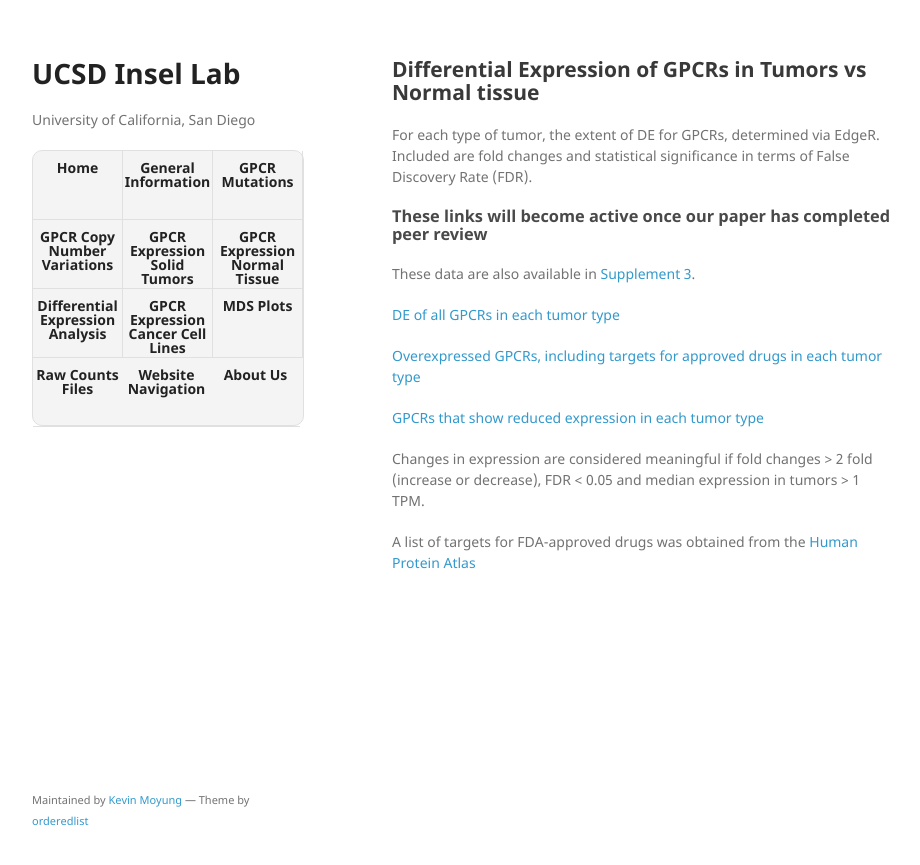
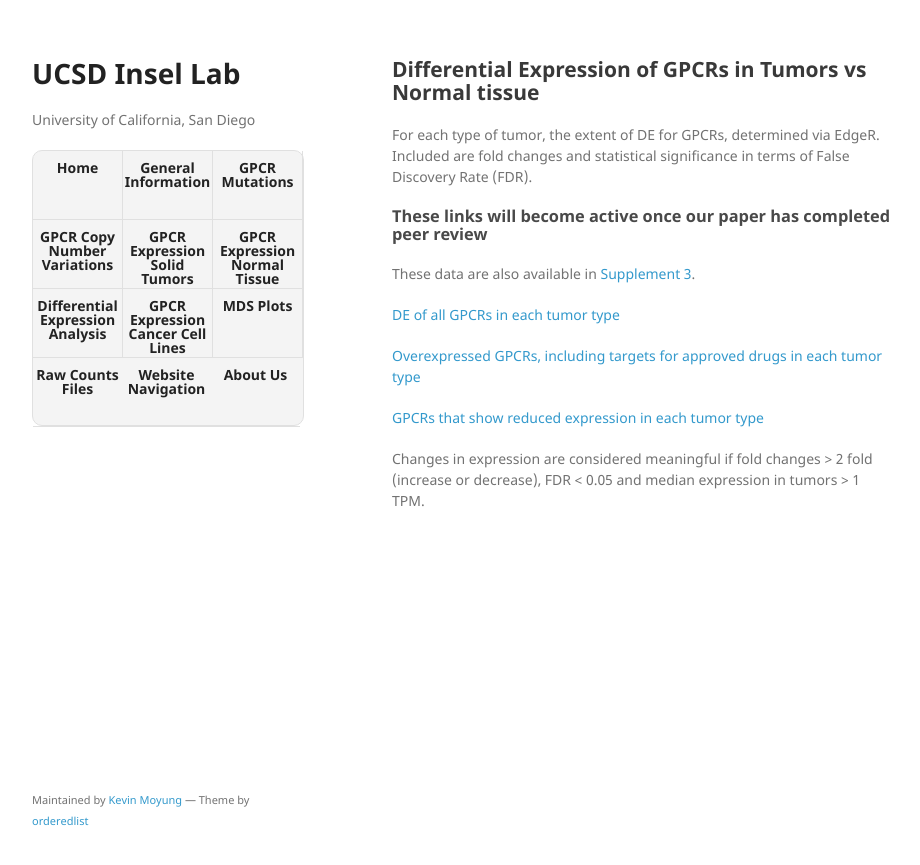
Before and after one commit to insellab/insellab.github.io, a Jekyll site: the page built from gpcr_DE.md, in a window 1280 px wide. Shown: the top 865 px of the page, without its empty margins (178-1098 px from the left). Built offline with Jekyll 4.4.1, drawn with Linux system fonts in a browser that asks for light colours; our own code applies the rules of GitHub Pages for plain Markdown files.

Commit message:
Update gpcr_DE.md

```diff
--- a/gpcr_DE.md
+++ b/gpcr_DE.md
@@ -17,5 +17,3 @@ These data are also available in [Supplement 3]().
 [GPCRs that show reduced expression in each tumor type]()
 
 Changes in expression are considered meaningful if fold changes > 2 fold (increase or decrease), FDR < 0.05 and median expression in tumors > 1 TPM.
-
-A list of targets for FDA-approved drugs was obtained from the [Human Protein Atlas](http://www.proteinatlas.org/search/protein_class:FDA+approved+drug+targets)
```
